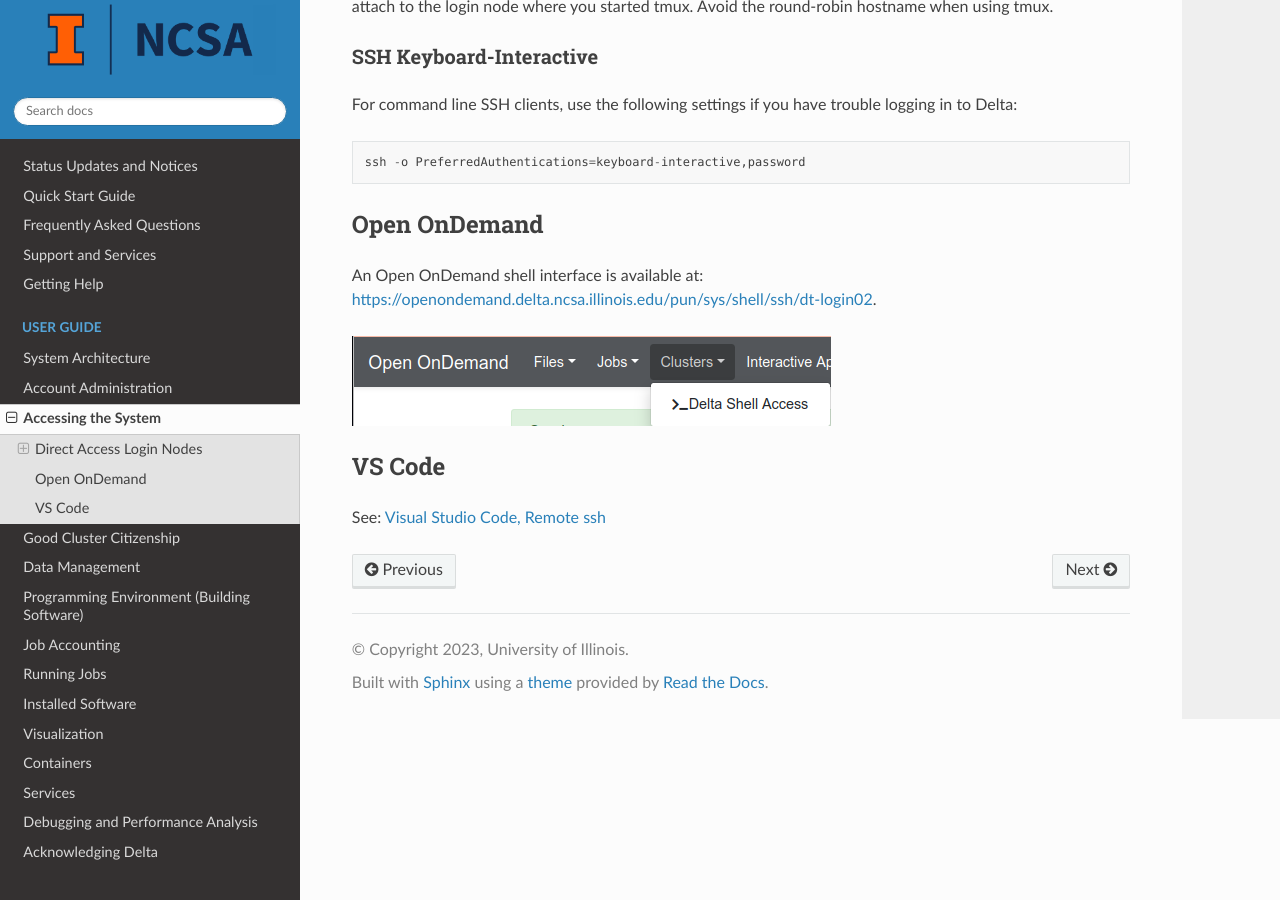
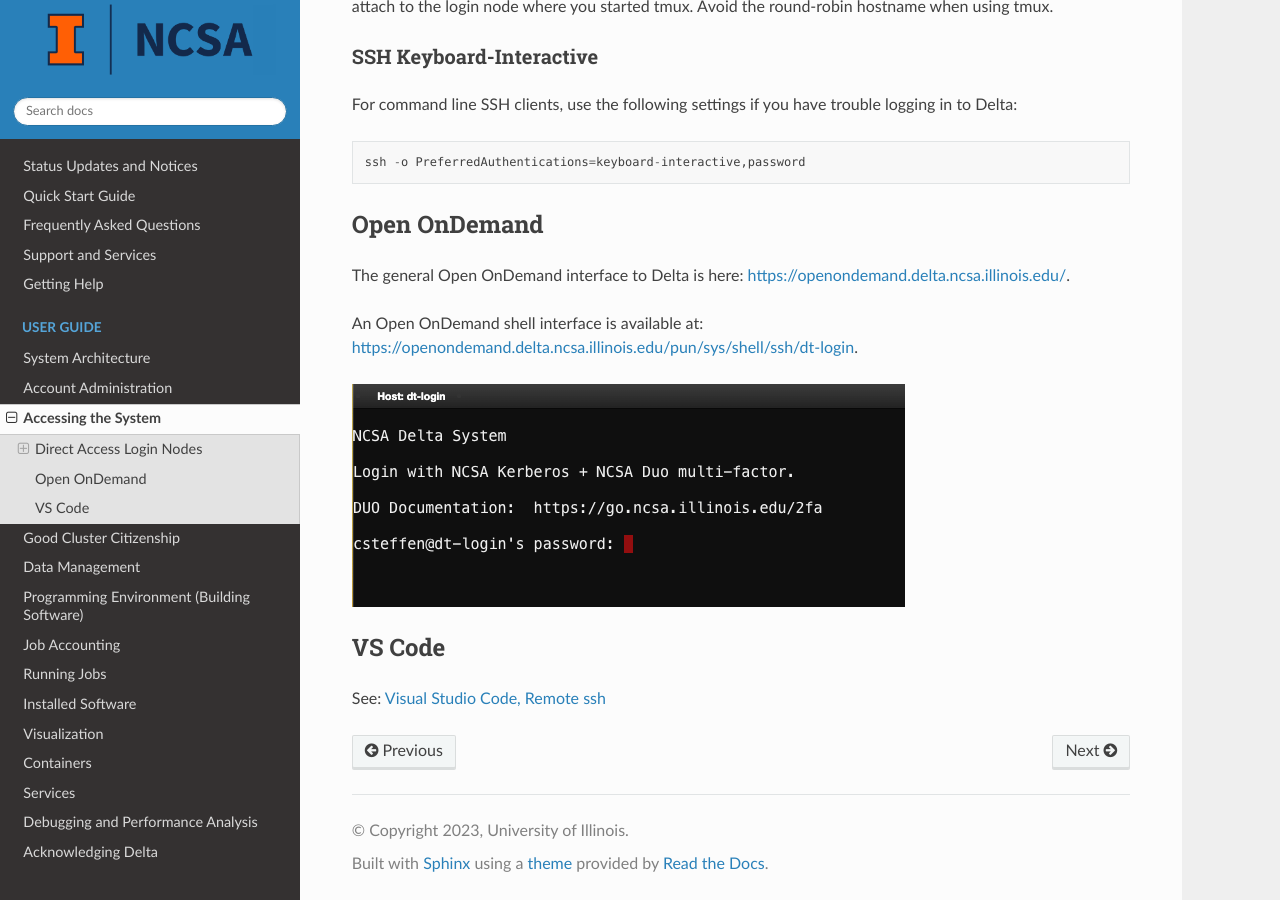
Before and after one commit to ncsa/Delta_doc, a Sphinx documentation site: the page built from docs/source/user_guide/accessing.rst, in a window 1280 px wide and 900 px high, scrolled down 1000 px. Built offline with Sphinx 7.4.7 and the Read the Docs theme 2.0.0, drawn with Linux system fonts in a browser that asks for light colours.

Commit message:
OOD fixes
Three fixes in the Open OnDemand section.

1) Adding the general link.  2) Fixing the terminal link.  3) swapping out the screenshot for one that actually refers to Delta and is a login to delta.

```diff
--- a/docs/source/user_guide/accessing.rst
+++ b/docs/source/user_guide/accessing.rst
@@ -59,10 +59,12 @@ For command line SSH clients, use the following settings if you have trouble log
 Open OnDemand
 -------------
 
-An Open OnDemand shell interface is available at: https://openondemand.delta.ncsa.illinois.edu/pun/sys/shell/ssh/dt-login02.
+The general Open OnDemand interface to Delta is here: https://openondemand.delta.ncsa.illinois.edu/.
 
-..  image:: images/accessing/ood-shell-access.png
-    :alt: Delta OpenOnDemand shell access
+An Open OnDemand shell interface is available at: https://openondemand.delta.ncsa.illinois.edu/pun/sys/shell/ssh/dt-login.
+
+..  image:: images/accessing/Delta_OOD_terminal.png
+    :alt: Black terminal with a command prompt that ends in "csteffen@dt-login's password:"
 
 VS Code
 -------
```
